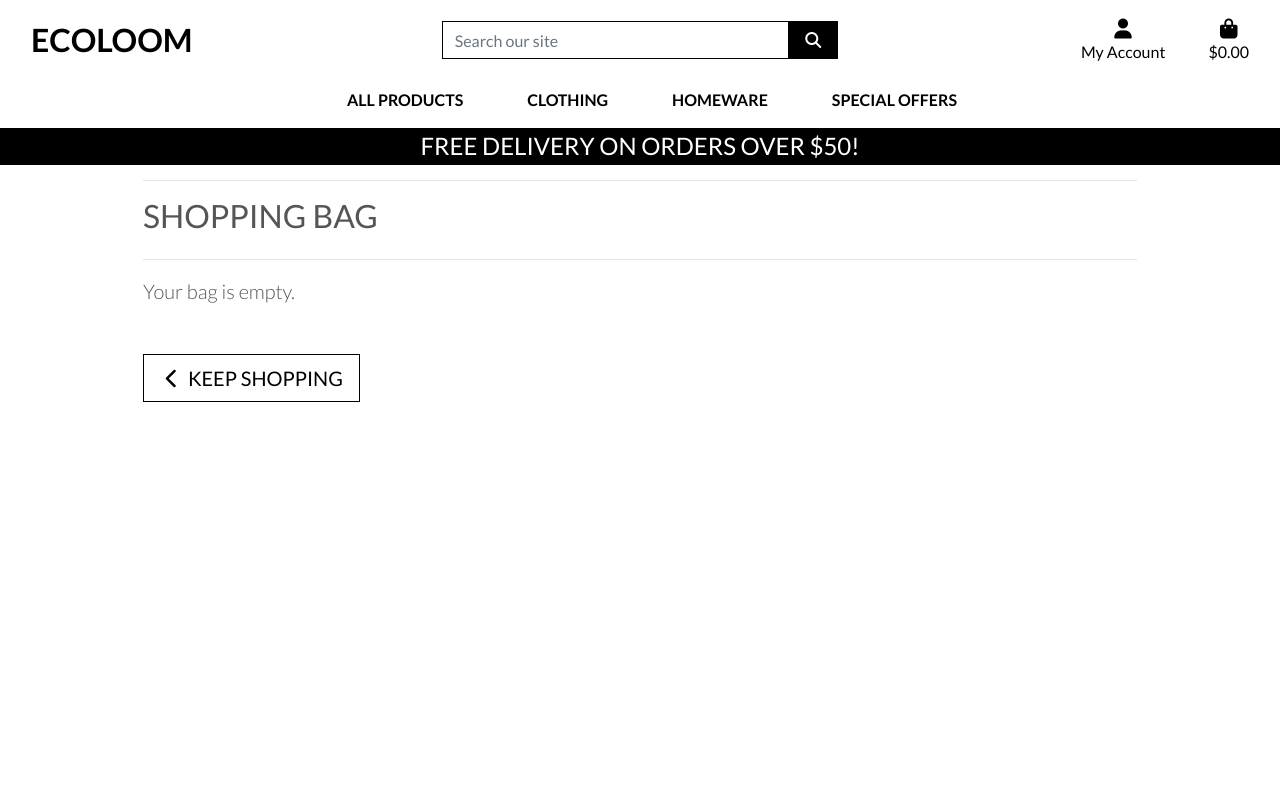
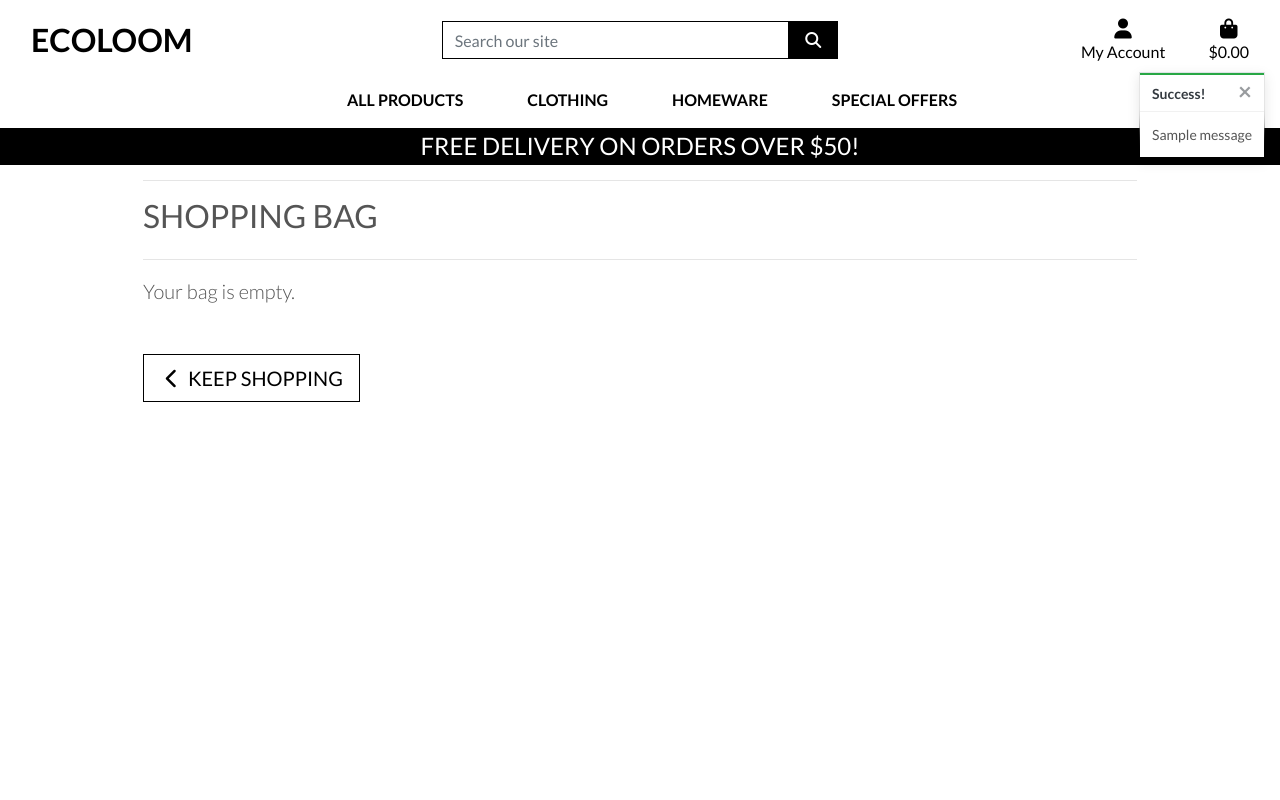
Before and after one commit to Mubashirgit1/EcoLoom, a Django app: page /bag/ in a window 1280 px wide. Run offline with Django 3.2, Linux system fonts and the light colour scheme; tables that the repository leaves empty hold one stand-in row (values such as "Sample post"); one stand-in notice (Sample message) is shown; some libraries are stand-ins or nearby versions.

Commit message:
added toast in bags

```diff
--- a/Ecoloom/settings.py
+++ b/Ecoloom/settings.py
@@ -111,6 +111,7 @@ AUTH_PASSWORD_VALIDATORS = [
     },
 ]
 
+MESSAGE_STORAGE = 'django.contrib.messages.storage.session.SessionStorage'
 AUTHENTICATION_BACKENDS = (
     # Needed to login by username in Django admin, regardless of `allauth`
     'django.contrib.auth.backends.ModelBackend',
--- a/Ecoloom/templates/base.html
+++ b/Ecoloom/templates/base.html
@@ -127,7 +127,21 @@
         </div>
     </header>
     {%if messages %}
-    <div class="container-message"> </div>
+    <div class="message-container">
+        {% for message in messages %}
+            {% with message.level as level %}
+                {% if level == 40 %}
+                    {% include "includes/toasts/toast-error.html" with message=message %}
+                {% elif level == 30 %}
+                    {% include "includes/toasts/toast-warning.html" with message=message %}
+                {% elif level == 25 %}
+                    {% include "includes/toasts/toast-success.html" with message=message %}
+                {% else %}
+                    {% include "includes/toasts/toast-info.html" with message=message %}
+                {% endif %}
+            {% endwith %}
+        {% endfor %}
+    </div>
     {% endif%}
 
     {%block page_header%}
@@ -138,6 +152,9 @@
 
     {% endblock %}
     {% block postloadjs %}
+    <script type="text/javascript">
+        $('.toast').toast('show');
+    </script>
 
     {% endblock %}
 
--- /dev/null
+++ b/Ecoloom/templates/includes/toasts/toast-success.html
@@ -0,0 +1,13 @@
+<div class="toast custom-toast rounded-0 border-top 0" data-autohide="false">
+    <div class="arrow-up arrow-success"></div>
+    <div class="w-100 toast-capper bg-success"></div>
+    <div class="toast-header bg-white text-dark">
+        <strong class="mr-auto">Success!</strong>
+        <button type="button" class="ml-2 mb-1 close text-dark" data-dismiss="toast" aria-label="Close">
+            <span aria-hidden="true">&times;</span>
+        </button>
+    </div>
+    <div class="toast-body bg-white">
+        {{ message }}
+    </div>
+</div>
--- a/bag/views.py
+++ b/bag/views.py
@@ -1,6 +1,7 @@
 from django.http import HttpResponse
 from django.shortcuts import render, redirect, reverse
-
+from django.contrib import messages
+from products.models import Product
 # Create your views here.
 def view_bag(request):
     """"View function for shopping bag."""
@@ -10,6 +11,8 @@ def view_bag(request):
 def add_to_bag(request, item_id):
     """"Add a quantity of the specified product to the shopping bag."""
     # Implementation goes here
+    product = Product.objects.get(pk=item_id)
+
     quanity = int(request.POST.get('quantity'))
     redirect_url = request.POST.get('redirect_url')
     size =None
@@ -30,7 +33,7 @@ def add_to_bag(request, item_id):
             bag[item_id] += quanity
         else:
             bag[item_id] = quanity
-
+            messages.success(request, f'Added {product.name} to your bag')
     request.session['bag'] = bag
     return redirect(redirect_url)
 
--- a/static/css/base.css
+++ b/static/css/base.css
@@ -97,6 +97,20 @@ a.category-badge >span.badge:hover {
 {
     cursor: pointer;
 }
+.message-container {
+    position: fixed;
+    top: 72px;
+    right: 15px;
+    z-index: 99999999999;
+}
+
+.custom-toast {
+    overflow: visible;
+}
+
+.toast-capper {
+    height: 2px;
+}
 /* -------------------------------- Media Queries */
 
 /* Slightly larger container on xl screens */
```
Also changed, not shown: Ecoloom/templates/includes/toasts/toast-error.html (added, +13 -0 lines), Ecoloom/templates/includes/toasts/toast-info.html (added, +13 -0 lines), Ecoloom/templates/includes/toasts/toast-warning.html (added, +13 -0 lines).
